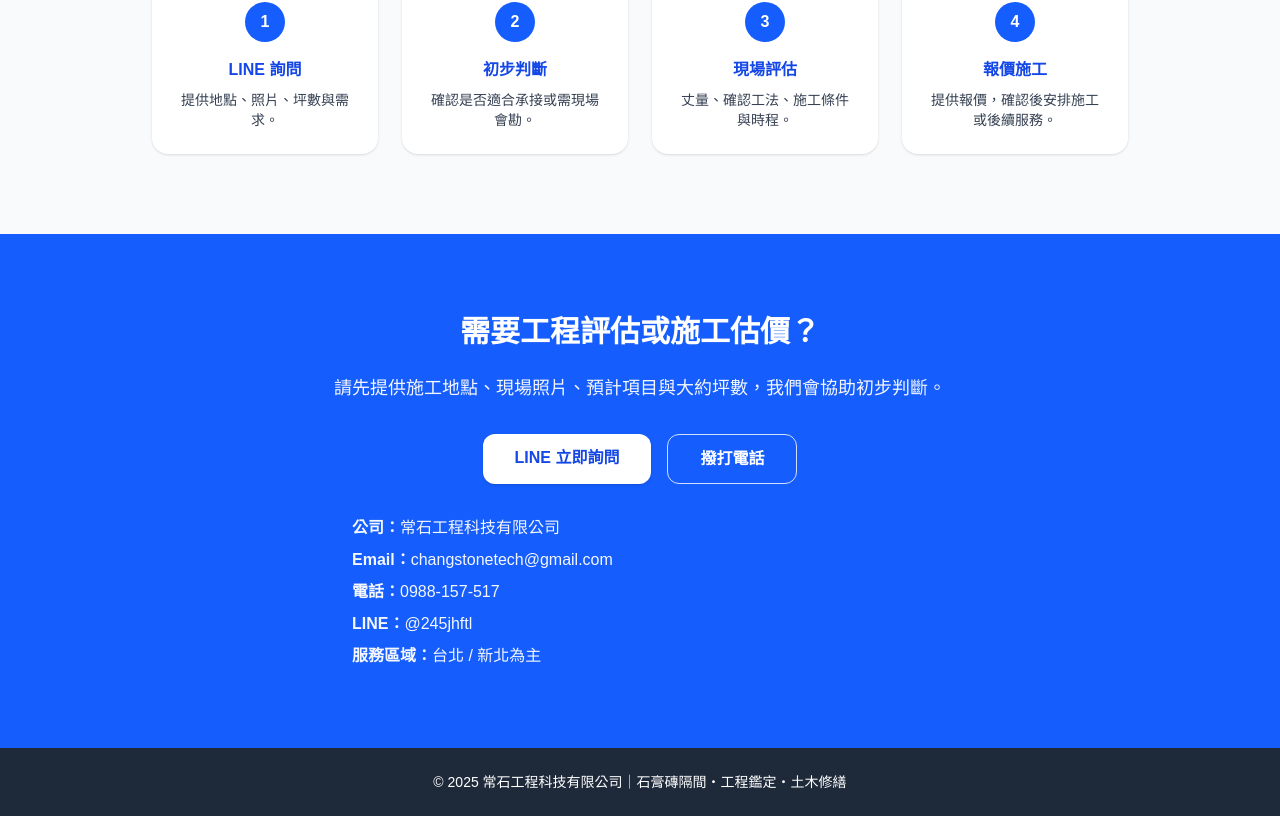
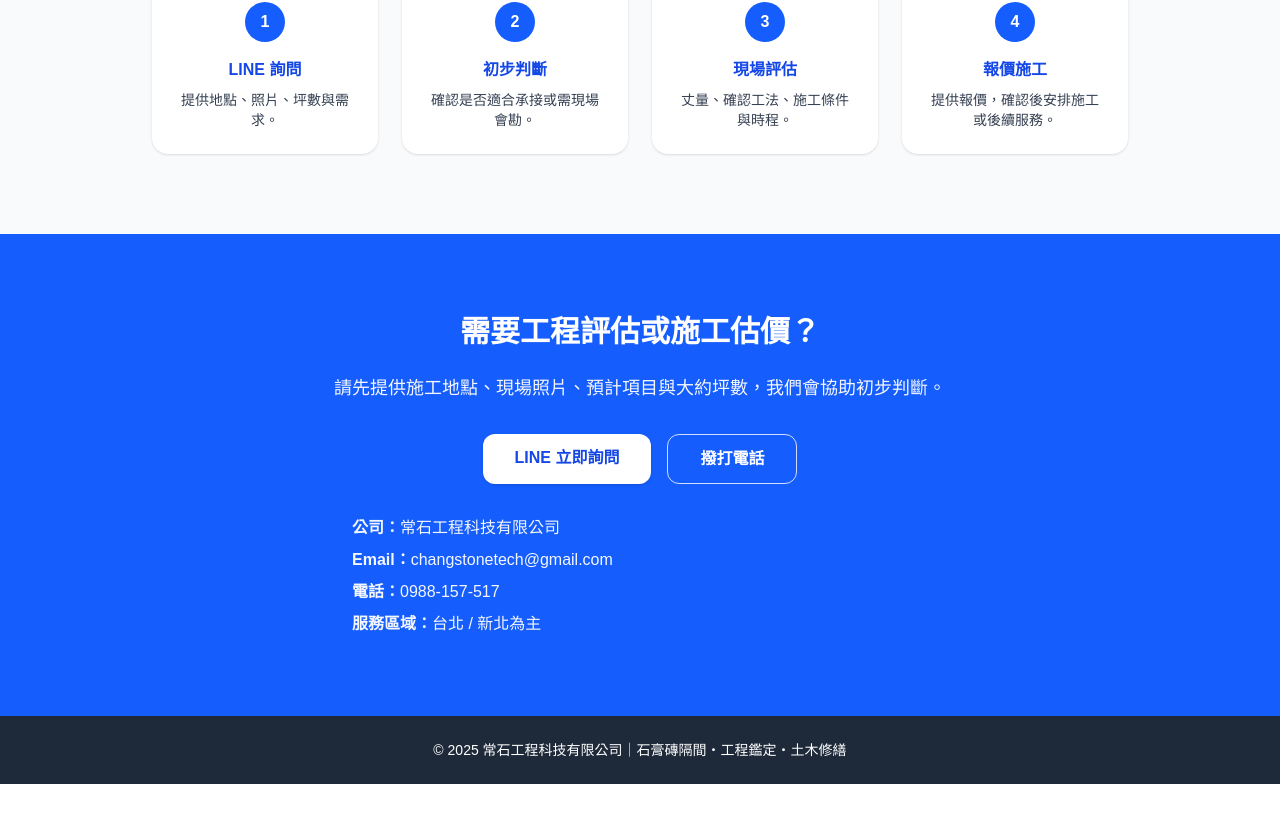
Before and after one commit to abcdef7410/changstone, a Next.js app: page / in a window 1280 px wide. Shown: the part 1981-2797 px from the top of the page. After the commit the page ends 2765 px from the top, so only its background shows below. Built offline with nearby package versions, Linux system fonts and the light colour scheme.

Commit message:
improve homepage and gypsum landing page

```diff
--- a/app/page.tsx
+++ b/app/page.tsx
@@ -206,7 +206,6 @@ export default function Home() {
             <p><strong>公司：</strong>常石工程科技有限公司</p>
             <p><strong>Email：</strong>changstonetech@gmail.com</p>
             <p><strong>電話：</strong>0988-157-517</p>
-            <p><strong>LINE：</strong>@245jhftl</p>
             <p><strong>服務區域：</strong>台北 / 新北為主</p>
           </div>
         </div>
```
